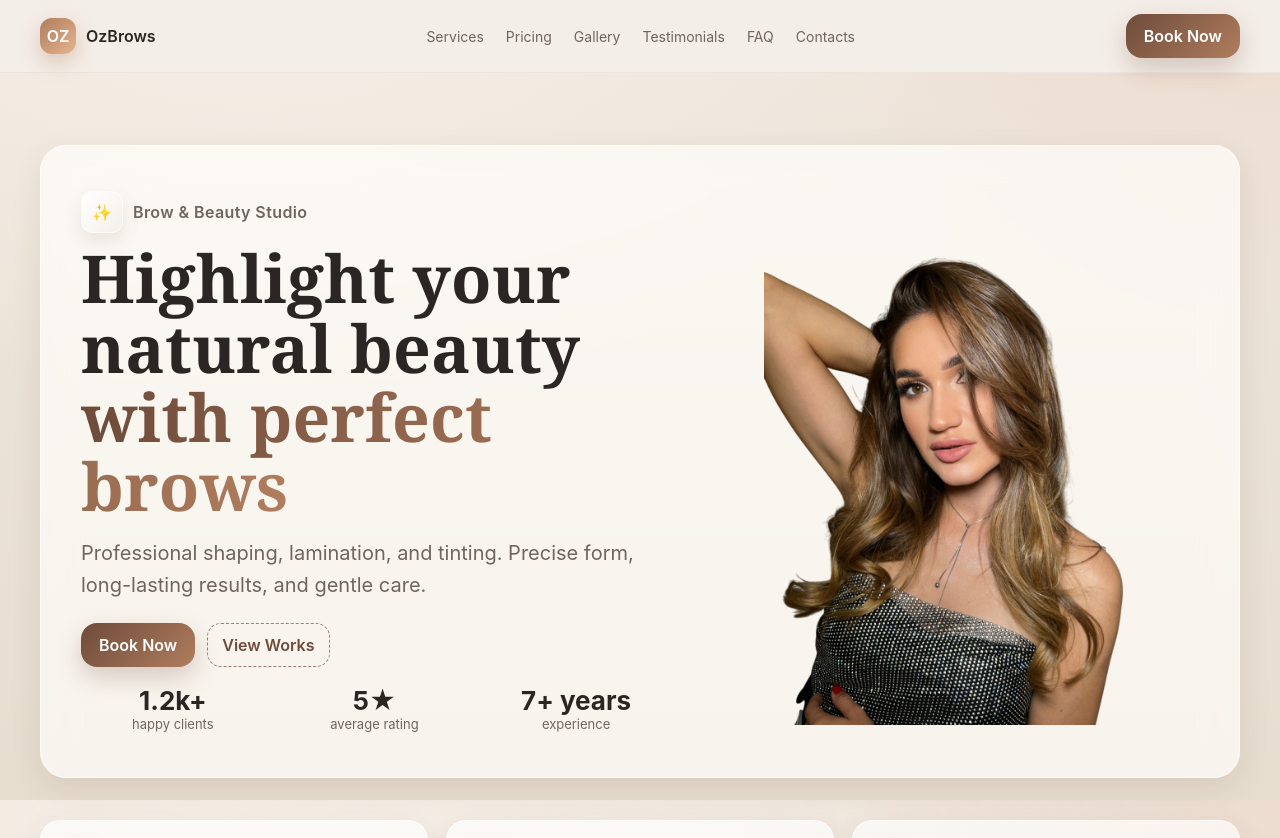
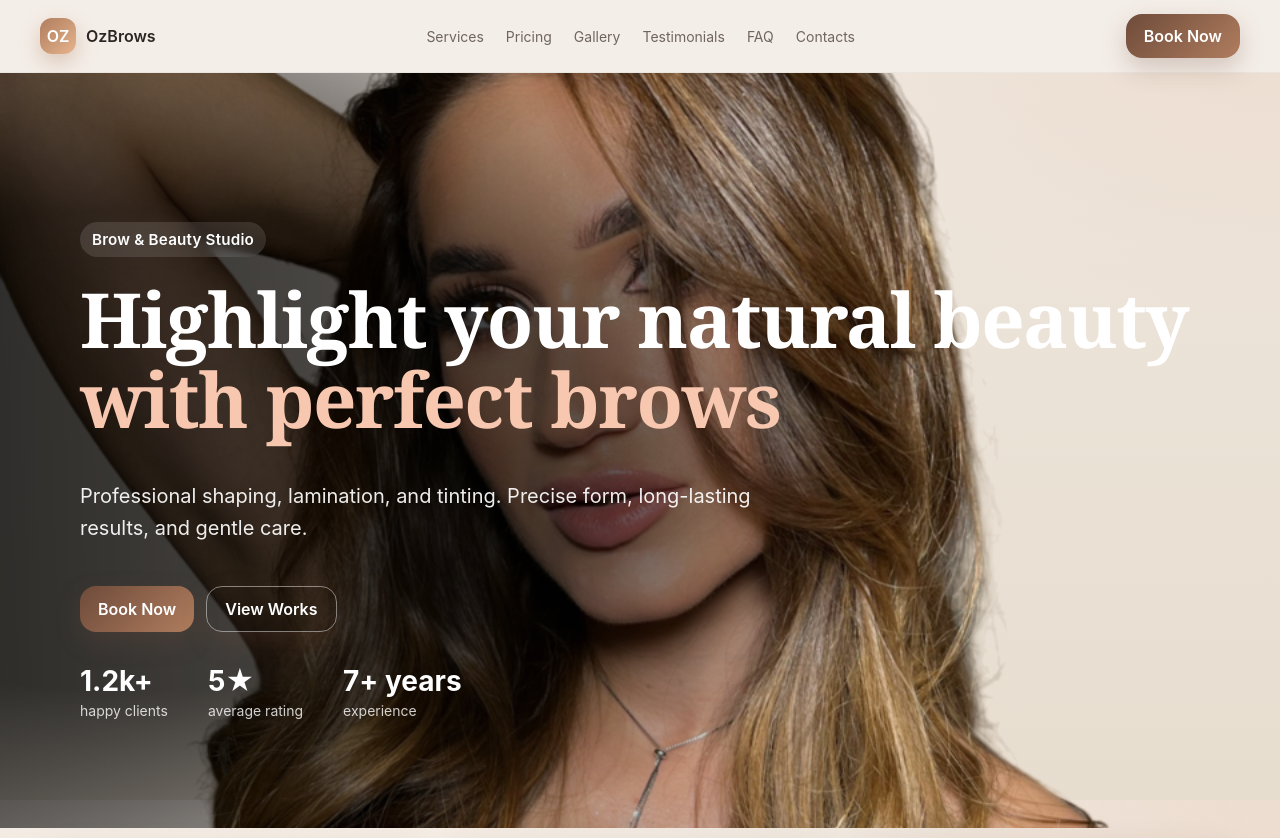
Before and after one commit to yuronn5/ozbrows, a Next.js app: page / in a window 1280 px wide. Shown: the top 838 px of the page. Built offline with nearby package versions, Linux system fonts and the light colour scheme.

Commit message:
upd hero sect

```diff
--- a/app/globals.css
+++ b/app/globals.css
@@ -767,3 +767,92 @@ section.contact {
     height: 42px;
   }
 }
+/* ===== Full-bleed hero ===== */
+.hero--fullbleed{
+  position: relative;
+  /* «виламуємося» з центрового контейнера на всю ширину вʼюпорту */
+  margin-inline: calc(50% - 50vw);
+  width: 100vw;
+
+  min-height: min(74vh, 860px);
+  isolation: isolate;
+  overflow: clip;
+}
+
+.hero__bg{ position:absolute; inset:0; }
+.hero__img{
+  object-fit: cover;
+  object-position: 60% 40%; /* підкрути як треба */
+}
+.hero__overlay{
+  position:absolute; inset:0;
+  /* мʼякий градієнт зліва для читабельності тексту */
+  background:
+    radial-gradient(1200px 600px at 10% 50%, rgba(0,0,0,.55) 0 40%, transparent 70%),
+    linear-gradient(90deg, rgba(0,0,0,.55) 0%, rgba(0,0,0,.25) 35%, rgba(0,0,0,0) 70%);
+  pointer-events:none;
+}
+
+/* Контент центруємо в сітці, але без коробочки */
+.hero__content{
+  position: relative;
+  z-index: 1;
+  color: #fff;
+  max-width: 1200px;
+  margin: 0 auto;
+  padding: clamp(32px, 6vw, 80px) clamp(16px, 5vw, 40px);
+  display:flex; flex-direction:column; gap: clamp(14px, 2.2vw, 22px);
+}
+
+.hero__eyebrow{
+  display:inline-flex; gap:8px; align-items:center;
+  padding: 8px 12px; border-radius: 999px;
+  font-weight: 600; font-size: .95rem; letter-spacing:.2px;
+  color:#fff; background: rgba(255,255,255,.12); backdrop-filter: blur(6px);
+  width: fit-content;
+}
+
+.hero__title{
+  margin:0;
+  font-size: clamp(36px, 6vw, 76px);
+  line-height: 1.05;
+  letter-spacing: -.02em;
+}
+.hero__title .accent{ color:#f7c7b0; } /* мʼякий теплий акцент */
+
+.hero__lead{
+  max-width: 58ch;
+  font-size: clamp(16px, 2vw, 20px);
+  line-height: 1.6;
+  color: rgba(255,255,255,.92);
+}
+
+.hero__cta{ display:flex; gap:12px; flex-wrap:wrap; }
+.btn.btn--ghost{
+  background: transparent;
+  color:#fff;
+  border:1px solid rgba(255,255,255,.45);
+}
+.btn.btn--ghost:hover{
+  background: rgba(255,255,255,.10);
+}
+
+.hero__stats{
+  display:flex; gap: clamp(18px, 4vw, 40px);
+  margin: clamp(6px, 1.5vw, 10px) 0 0;
+  padding:0; list-style:none;
+  flex-wrap:wrap;
+}
+.hero__stats li{ display:grid; gap: 4px; }
+.hero__stats b{ font-size: clamp(18px, 2.6vw, 28px); }
+.hero__stats span{ color: rgba(255,255,255,.8); font-size: 14px; }
+
+
+@media (max-width: 720px){
+  .hero__overlay{
+    background:
+      linear-gradient(180deg, rgba(0,0,0,.55) 0%, rgba(0,0,0,.35) 40%, rgba(0,0,0,0) 70%),
+      linear-gradient(90deg, rgba(0,0,0,.55) 0%, rgba(0,0,0,0) 65%);
+  }
+  .hero__img{ object-position: 50% 25%; }
+}
--- a/app/page.tsx
+++ b/app/page.tsx
@@ -1,11 +1,9 @@
 "use client";
 import { useEffect, useState } from "react";
-import Link from "next/link";
+import Image from "next/image";
 import Nav from "./components/Nav";
 import Gallery from "./components/Gallery";
-import { createPortal } from "react-dom";
 import { MapPin, Phone, Instagram } from "lucide-react";
-
 import { useRouter } from "next/navigation";
 import PricesModal, { Service } from "./components/PricesModal";
 import TestimonialsSection from "./components/TestimonialsSection";
@@ -13,97 +11,25 @@ import TestimonialsSection from "./components/TestimonialsSection";
 export default function Page() {
   const [showPrices, setShowPrices] = useState(false);
   const router = useRouter();
+
   const services: Service[] = [
     // Brows
-    {
-      id: "brow-lam-tint-tweeze",
-      title: "Brow lamination + tint + tweeze",
-      price: "$100",
-      duration: "1 h",
-      category: "Brows",
-    },
-    {
-      id: "brow-lam-tweeze",
-      title: "Brow lamination + tweeze",
-      price: "$85",
-      duration: "30 min",
-      category: "Brows",
-    },
-    {
-      id: "brow-tint",
-      title: "Brow tint",
-      price: "$40",
-      duration: "25 min",
-      category: "Brows",
-    },
-    {
-      id: "wax-brows",
-      title: "Wax brows",
-      price: "$25",
-      duration: "15 min",
-      category: "Brows",
-    },
-    {
-      id: "wax-tint",
-      title: "Wax + tint",
-      price: "$50",
-      duration: "40 min",
-      category: "Brows",
-    },
-    {
-      id: "lip-wax",
-      title: "Lip wax",
-      price: "$10",
-      duration: "15 min",
-      category: "Brows",
-    },
+    { id: "brow-lam-tint-tweeze", title: "Brow lamination + tint + tweeze", price: "$100", duration: "1 h", category: "Brows" },
+    { id: "brow-lam-tweeze", title: "Brow lamination + tweeze", price: "$85", duration: "30 min", category: "Brows" },
+    { id: "brow-tint", title: "Brow tint", price: "$40", duration: "25 min", category: "Brows" },
+    { id: "wax-brows", title: "Wax brows", price: "$25", duration: "15 min", category: "Brows" },
+    { id: "wax-tint", title: "Wax + tint", price: "$50", duration: "40 min", category: "Brows" },
+    { id: "lip-wax", title: "Lip wax", price: "$10", duration: "15 min", category: "Brows" },
+    // Lashes
+    { id: "lash-lift", title: "Lash lift (tint included)", price: "$100", duration: "1 h 30 min", category: "Lashes" },
+    { id: "lash-tint", title: "Lash tint", price: "$35", duration: "15 min", category: "Lashes" },
+    { id: "brow-lam-lash-lift", title: "Brow lamination + Lash lift", price: "$190", duration: "2 h", category: "Lashes" },
+    // Make up
+    { id: "makeup-nude", title: "Nude makeup + lashes", price: "$90", duration: "1 h", category: "Make up" },
+    { id: "makeup-day", title: "Day makeup + lashes", price: "$100", duration: "1 h", category: "Make up" },
+    { id: "makeup-evening", title: "Evening makeup + lashes", price: "$120", duration: "1 h 15 min", category: "Make up" },
+  ];
 
-    // Lashes
-    {
-      id: "lash-lift",
-      title: "Lash lift (tint included)",
-      price: "$100",
-      duration: "1 h 30 min",
-      category: "Lashes",
-    },
-    {
-      id: "lash-tint",
-      title: "Lash tint",
-      price: "$35",
-      duration: "15 min",
-      category: "Lashes",
-    },
-    {
-      id: "brow-lam-lash-lift",
-      title: "Brow lamination + Lash lift",
-      price: "$190",
-      duration: "2 h",
-      category: "Lashes",
-    },
-
-    // Make up
-    {
-      id: "makeup-nude",
-      title: "Nude makeup + lashes",
-      price: "$90",
-      duration: "1 h",
-      category: "Make up",
-    },
-    {
-      id: "makeup-day",
-      title: "Day makeup + lashes",
-      price: "$100",
-      duration: "1 h",
-      category: "Make up",
-    },
-    {
-      id: "makeup-evening",
-      title: "Evening makeup + lashes",
-      price: "$120",
-      duration: "1 h 15 min",
-      category: "Make up",
-    },
-  ];
   const openPricesModal = () => setShowPrices(true);
   const closePricesModal = () => setShowPrices(false);
 
@@ -113,89 +39,53 @@ export default function Page() {
   };
 
   useEffect(() => {
-    document
-      .querySelectorAll<HTMLAnchorElement>('a[href^="#"]')
-      .forEach((a) => {
+    // smooth scroll
+    document.querySelectorAll<HTMLAnchorElement>('a[href^="#"]').forEach((a) => {
       a.addEventListener("click", (e) => {
         const id = a.getAttribute("href");
         if (id && id.length > 1) {
           e.preventDefault();
-            document
-              .querySelector(id)
-              ?.scrollIntoView({ behavior: "smooth", block: "start" });
+          document.querySelector(id)?.scrollIntoView({ behavior: "smooth", block: "start" });
         }
       });
     });
 
-    // Sync book-url
-    const bookAttr =
-      document
-        .querySelector("[data-book-url]")
-        ?.getAttribute("data-book-url") || "#";
-    document.querySelectorAll<HTMLElement>("[data-book-url]").forEach((el) => {
-      el.setAttribute("href", bookAttr);
-    });
+    // reveal on scroll
+    const io = new IntersectionObserver(
+      (entries) => entries.forEach((e) => { if (e.isIntersecting) { e.target.classList.add("visible"); io.unobserve(e.target); } }),
+      { threshold: 0.18 }
+    );
+    document.querySelectorAll(".reveal").forEach((el) => io.observe(el));
 
-    // FAQ accordion
-
-    document
-      .querySelectorAll<HTMLButtonElement>(".faq-item .faq-q")
-      .forEach((btn) => {
+    // accordion
+    document.querySelectorAll<HTMLButtonElement>(".faq-item .faq-q").forEach((btn) => {
       const item = btn.closest(".faq-item");
       const panel = item?.querySelector<HTMLElement>(".faq-a");
       if (!item || !panel) return;
-
       panel.style.maxHeight = "0px";
       btn.setAttribute("aria-expanded", "false");
-
       btn.addEventListener("click", () => {
         const isOpen = item.classList.toggle("open");
         btn.setAttribute("aria-expanded", isOpen ? "true" : "false");
-
         if (isOpen) {
           panel.style.maxHeight = "0px";
-
-            requestAnimationFrame(() => {
-              panel.style.maxHeight = panel.scrollHeight + "px";
-            });
+          requestAnimationFrame(() => (panel.style.maxHeight = panel.scrollHeight + "px"));
         } else {
           panel.style.maxHeight = panel.scrollHeight + "px";
-
-            requestAnimationFrame(() => {
-              panel.style.maxHeight = "0px";
-            });
+          requestAnimationFrame(() => (panel.style.maxHeight = "0px"));
         }
       });
     });
-
     const ro = new ResizeObserver((entries) => {
       for (const entry of entries) {
         const panel = entry.target as HTMLElement;
         const item = panel.closest(".faq-item");
-        if (item?.classList.contains("open")) {
-          panel.style.maxHeight = panel.scrollHeight + "px";
-        }
+        if (item?.classList.contains("open")) panel.style.maxHeight = panel.scrollHeight + "px";
       }
     });
-    document
-      .querySelectorAll<HTMLElement>(".faq-item .faq-a")
-      .forEach((p) => ro.observe(p));
+    document.querySelectorAll<HTMLElement>(".faq-item .faq-a").forEach((p) => ro.observe(p));
 
-    // Reveal on scroll
-    const io = new IntersectionObserver(
-      (entries) => {
-        for (const e of entries) {
-          if (e.isIntersecting) {
-            e.target.classList.add("visible");
-            io.unobserve(e.target);
-          }
-        }
-      },
-      { threshold: 0.18 }
-    );
-    document.querySelectorAll(".reveal").forEach((el) => io.observe(el));
-
-    // Year
+    // year
     const y = document.getElementById("y");
     if (y) y.textContent = String(new Date().getFullYear());
 
@@ -206,54 +96,36 @@ export default function Page() {
     <>
       <Nav />
 
-      {/* HERO */}
-      <header id="home" className="hero container">
-        <div className="glass hero-wrap reveal">
-          <div className="col">
-            <div
-              style={{
-                display: "flex",
-                gap: 10,
-                alignItems: "center",
-                marginBottom: 10,
-              }}
-            >
-              <span className="icon" aria-hidden="true">
-                ✨
-              </span>
-              <span
-                style={{
-                  fontWeight: 600,
-                  color: "var(--muted)",
-                  letterSpacing: 0.4,
-                }}
-              >
-                Brow &amp; Beauty Studio
-              </span>
+      {/* ===== HERO full-bleed ===== */}
+      <section id="home" className="hero hero--fullbleed">
+        <div className="hero__bg" aria-hidden>
+          <Image
+            src="/images/hero.png"  /* поклади своє фонове зображення */
+            alt=""
+            fill
+            priority
+            sizes="100vw"
+            className="hero__img"
+          />
+          <span className="hero__overlay" />
         </div>
-            <h1 className="display">
-              Highlight your natural beauty{" "}
-              <span
-                style={{
-                  background:
-                    "linear-gradient(90deg, var(--brand), var(--brand-2))",
-                  WebkitBackgroundClip: "text",
-                  backgroundClip: "text",
-                  color: "transparent",
-                }}
-              >
-                with perfect brows
-              </span>
+
+        <div className="hero__content">
+          <div className="hero__eyebrow">Brow &amp; Beauty Studio</div>
+
+          <h1 className="hero__title">
+            Highlight your natural beauty <br />
+            <span className="accent">with perfect brows</span>
           </h1>
-            <p className="hero-lead">
+
+          <p className="hero__lead">
             Professional shaping, lamination, and tinting. Precise form,
             long-lasting results, and gentle care.
           </p>
-            <div
-              style={{ display: "flex", gap: 12, flexWrap: "wrap" as const }}
-            >
+
+          <div className="hero__cta">
             <a
-                className="btn"
+              className="btn primary"
               href="#"
               onClick={(e) => {
                 e.preventDefault();
@@ -262,74 +134,36 @@ export default function Page() {
             >
               Book Now
             </a>
-              <PricesModal
-                open={showPrices}
-                onClose={closePricesModal}
-                onSelect={handleSelectService}
-                services={services}
-              />
-              <a className="btn-ghost" href="#gallery">
+            <a className="btn btn--ghost" href="#gallery">
               View Works
             </a>
           </div>
-            <div className="stats">
-              <div className="stat">
-                <div className="val">1.2k+</div>
-                <div className="lbl">happy clients</div>
+
+          <ul className="hero__stats">
+            <li><b>1.2k+</b><span>happy clients</span></li>
+            <li><b>5★</b><span>average rating</span></li>
+            <li><b>7+ years</b><span>experience</span></li>
+          </ul>
         </div>
-              <div className="stat">
-                <div className="val">5★</div>
-                <div className="lbl">average rating</div>
-              </div>
-              <div className="stat">
-                <div className="val">7+ years</div>
-                <div className="lbl">experience</div>
-              </div>
-            </div>
-          </div>
-          <div className="col">
-            <figure className="hero-img">
-              <img
-                src="/images/main-artist.png"
-                alt="Gentle portrait of a client with perfectly shaped brows"
-              />
-            </figure>
-          </div>
-        </div>
-      </header>
+      </section>
 
       {/* SERVICES */}
       <section id="services" className="container services">
         <div className="grid-3">
           <article className="card reveal" style={{ padding: 20 }}>
-            <div className="icon" aria-hidden="true">
-              🍃
-            </div>
+            <div className="icon" aria-hidden="true">🍃</div>
             <h3>Brow Shaping</h3>
-            <p>
-              Custom shape that matches your face proportions, symmetry, and a
-              soft natural look.
-            </p>
+            <p>Custom shape that matches your face proportions, symmetry, and a soft natural look.</p>
           </article>
           <article className="card reveal" style={{ padding: 20 }}>
-            <div className="icon" aria-hidden="true">
-              💧
-            </div>
+            <div className="icon" aria-hidden="true">💧</div>
             <h3>Brow Tinting</h3>
-            <p>
-              Selected shade to enhance density and add expressiveness for 3–4
-              weeks.
-            </p>
+            <p>Selected shade to enhance density and add expressiveness for 3–4 weeks.</p>
           </article>
           <article className="card reveal" style={{ padding: 20 }}>
-            <div className="icon" aria-hidden="true">
-              🌿
-            </div>
+            <div className="icon" aria-hidden="true">🌿</div>
             <h3>Brow Lamination</h3>
-            <p>
-              Long-lasting styling, glossy shine, and neat shape without gel for
-              up to 6 weeks.
-            </p>
+            <p>Long-lasting styling, glossy shine, and neat shape without gel for up to 6 weeks.</p>
           </article>
         </div>
       </section>
@@ -347,52 +181,44 @@ export default function Page() {
       </section>
 
       {/* TESTIMONIALS + FAQ */}
-
       <TestimonialsSection />
 
-      {/* CONTACT and faq */}
+      {/* CONTACT + FAQ panel */}
       <section id="contact" className="container contact">
         <div className="glass" style={{ padding: 24 }}>
           <div className="grid-2">
+            {/* FAQ */}
             <div id="faq" className="card reveal stack" style={{ padding: 22 }}>
               <h2>FAQ</h2>
               <div className="faq-item">
-                <button className="faq-q" aria-expanded="false">
-                  What is brow lamination?<span>▾</span>
-                </button>
+                <button className="faq-q" aria-expanded="false">What is brow lamination?<span>▾</span></button>
                 <div className="faq-a">
-                  A safe formula that fixes hairs in the desired direction, adds
-                  shine and neat look for up to 6 weeks.
+                  A safe formula that fixes hairs in the desired direction, adds shine and neat look for up to 6 weeks.
                 </div>
               </div>
               <div className="faq-item">
-                <button className="faq-q" aria-expanded="false">
-                  How long does tinting last?<span>▾</span>
-                </button>
+                <button className="faq-q" aria-expanded="false">How long does tinting last?<span>▾</span></button>
                 <div className="faq-a">
                   Usually 3–4 weeks, depending on skin type and home care.
                 </div>
               </div>
               <div className="faq-item">
-                <button className="faq-q" aria-expanded="false">
-                  How often should I do shaping?<span>▾</span>
-                </button>
+                <button className="faq-q" aria-expanded="false">How often should I do shaping?<span>▾</span></button>
                 <div className="faq-a">
                   Every 3–5 weeks to maintain clear form and neat look.
                 </div>
               </div>
             </div>
 
-            <div id="contact" className="card reveal" style={{ padding: 22 }}>
+            {/* Contacts (іконки замість голих лінків) */}
+            <div className="card reveal" style={{ padding: 22 }}>
               <h2>Contacts</h2>
 
               {/* Address */}
               <div className="contact-row">
                 <div className="contact-text">
                   <div className="contact-label">Address</div>
-                  <div className="contact-value">
-                    3300 Clark Street, Chicago, IL
-                  </div>
+                  <div className="contact-value">3300 Clark Street, Chicago, IL</div>
                 </div>
                 <a
                   className="icon-btn icon-btn--primary"
@@ -412,12 +238,7 @@ export default function Page() {
                   <div className="contact-label">Phone</div>
                   <div className="contact-value">657-627-3017</div>
                 </div>
-                <a
-                  className="icon-btn"
-                  href="tel:+16576273017"
-                  aria-label="Call 657-627-3017"
-                  title="Call"
-                >
+                <a className="icon-btn" href="tel:+16576273017" aria-label="Call 657-627-3017" title="Call">
                   <Phone />
                 </a>
               </div>
@@ -450,37 +271,25 @@ export default function Page() {
               >
                 Book Now
               </a>
+            </div>
+          </div>
+        </div>
+      </section>
 
+      {/* One shared PricesModal */}
       <PricesModal
         open={showPrices}
         onClose={closePricesModal}
         onSelect={handleSelectService}
         services={services}
       />
-            </div>
-          </div>
-        </div>
-      </section>
 
-      <footer
-        className="container"
-        role="contentinfo"
-        style={{ paddingBottom: "15px" }}
-      >
-        <div
-          style={{
-            display: "flex",
-            justifyContent: "space-between",
-            flexWrap: "wrap",
-            gap: 12,
-          }}
-        >
+      <footer className="container" role="contentinfo" style={{ paddingBottom: "15px" }}>
+        <div style={{ display: "flex", justifyContent: "space-between", flexWrap: "wrap", gap: 12 }}>
           <span style={{ padding: "10px 14px" }}>
             © <span id="y" /> OzBrows
           </span>
-          <a href="#home" className="btn-ghost" aria-label="Back to top">
-            ⬆ Back to top
-          </a>
+          <a href="#home" className="btn-ghost" aria-label="Back to top">⬆ Back to top</a>
         </div>
       </footer>
     </>
```
Also changed, not shown: public/images/hero.png (renamed from public/images/main-artist.png). Lines whose indentation alone changed are shown as unchanged.
